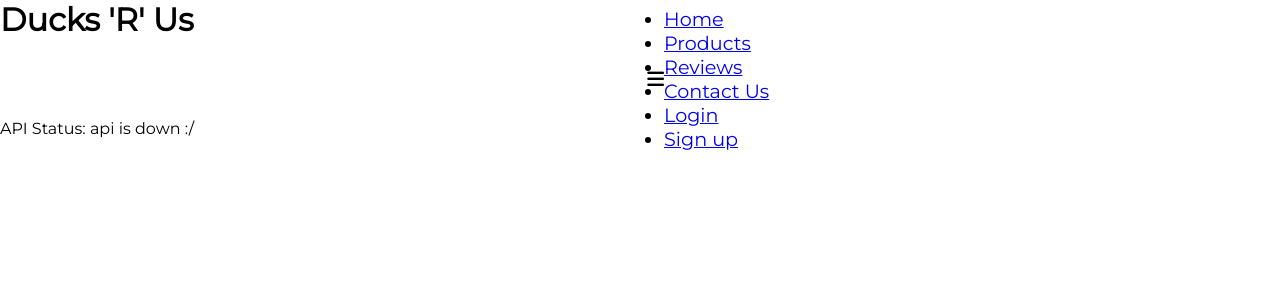
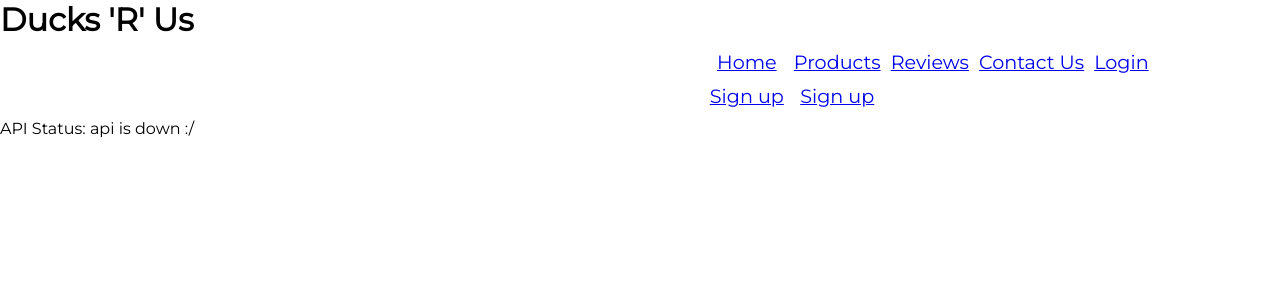
Before and after one commit to pchieng/Ducks_R_Us, a React (Create React App) app: page / in a window 1280 px wide. Shown: the top 300 px of the page. Built offline with nearby package versions, Linux system fonts and the light colour scheme; no server answers.

Commit message:
NavBarUpdate

```diff
--- a/src/components/Navbar/MenuItems.js
+++ b/src/components/Navbar/MenuItems.js
@@ -27,6 +27,11 @@ export const MenuItems = [
   {
     title: "Sign up",
     url: "#",
+    className: "nav-links",
+  },
+  {
+    title: "Sign up",
+    url: "#",
     className: "nav-links-mobile",
   },
 ];
--- a/src/components/Navbar/NavStyle.css
+++ b/src/components/Navbar/NavStyle.css
@@ -1,5 +1,9 @@
-.NavbarItems    {
-    background: linear-gradient(90 deg, rgb(110, 94, 254) 0%, rgba(73, 63,252, 100%));
+.NavbarItems {
+  background: linear-gradient(
+    90 deg,
+    rgb(110, 94, 254) 0%,
+    rgba(73, 63, 252, 100%)
+  );
   height: 80px;
   display: flex;
   justify-content: center;
@@ -14,7 +18,42 @@
   cursor: pointer;
 }
 
-.fa-react   {
+.fa-react {
   margin-left: 0.5rem;
   font-size: 1.6rem;
 }
+
+.nav-menu {
+  display: grid;
+  grid-template-columns: repeat(5, auto);
+  grid-gap: 10px;
+  list-style: none;
+  text-align: center;
+  width: 70vw;
+  justify-content: end;
+  margin-right: 2rem;
+}
+
+.nav-links {
+  color: white;
+  text-decoration: none;
+  padding: 0.5rem 1rem;
+}
+
+.nav-links:hover {
+  background-color: blueviolet;
+  border-radius: 4px;
+  transition: all 0.2s ease-out;
+}
+
+.fa-bars {
+  color: #fff;
+}
+
+.nav-links-mobile {
+  display: none;
+}
+
+menu-icon {
+  display: none;
+}
--- a/src/components/Navbar/Navbar.js
+++ b/src/components/Navbar/Navbar.js
@@ -1,10 +1,13 @@
 import React, { Component } from "react";
-import App from "../App";
 import { MenuItems } from "./MenuItems";
 import "./NavStyle.css";
 
 class Navbar extends Component {
     state = { clicked: false }
+
+    handleClick = () => {
+        this.setState({ clicked: !this.state.clicked })
+    }
 
     render() {
     return (
@@ -14,10 +17,10 @@ class Navbar extends Component {
         </h1>
 
         <div className="menu-icon" onClick={this.handleClick}>
-                {/* below is an icon. It will be one of two classes.  */}
                 <i className={this.state.clicked ? 'fas fa-times' : 'fas fa-bars'}></i>
         </div>
-        <ul>
+            <ul className={this.state.clicked ? 'nav-menu active' : 'nav-menu'}>
+
           {MenuItems.map((item, index) => {
             return (
               <li key={index}>
@@ -27,7 +30,6 @@ class Navbar extends Component {
               </li>
             );
           })}
-          {/* //The <a> tag defines a hyperlink, which is used to link from one page to another.  */}
         </ul>
       </nav>
     );
```
Also changed, not shown: src/components/Navbar/Button.js (+32 -0 lines). Lines whose indentation alone changed are shown as unchanged.
